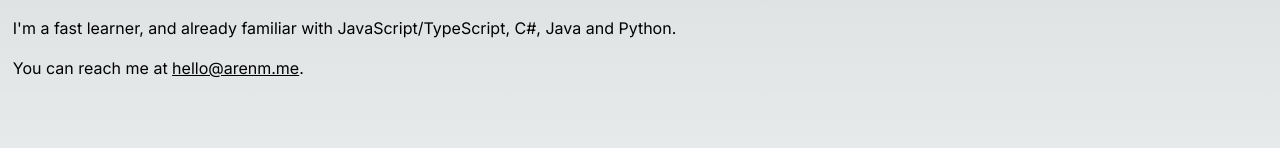
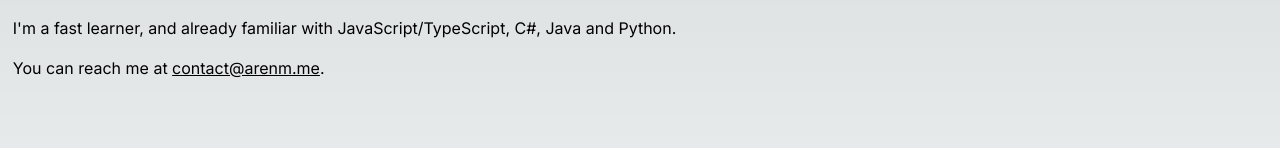
Before and after one commit to arenmn/portfolio, a Next.js app: page / in a window 1280 px wide. Shown: the part 186-334 px from the top of the page. Built offline with nearby package versions, Linux system fonts and the light colour scheme.

Commit message:
Reflect email change in actual text

```diff
--- a/pages/index.tsx
+++ b/pages/index.tsx
@@ -15,7 +15,7 @@ export default function Index() {
                 <br/>
                 <p>I&apos;m a fast learner, and already familiar with JavaScript/TypeScript, C#, Java and Python.</p>
                 <br/>
-                <p>You can reach me at <a className="link" href="mailto:contact@arenm.me">hello@arenm.me</a>.</p>
+                <p>You can reach me at <a className="link" href="mailto:contact@arenm.me">contact@arenm.me</a>.</p>
             </main>
         </>
     )
```
